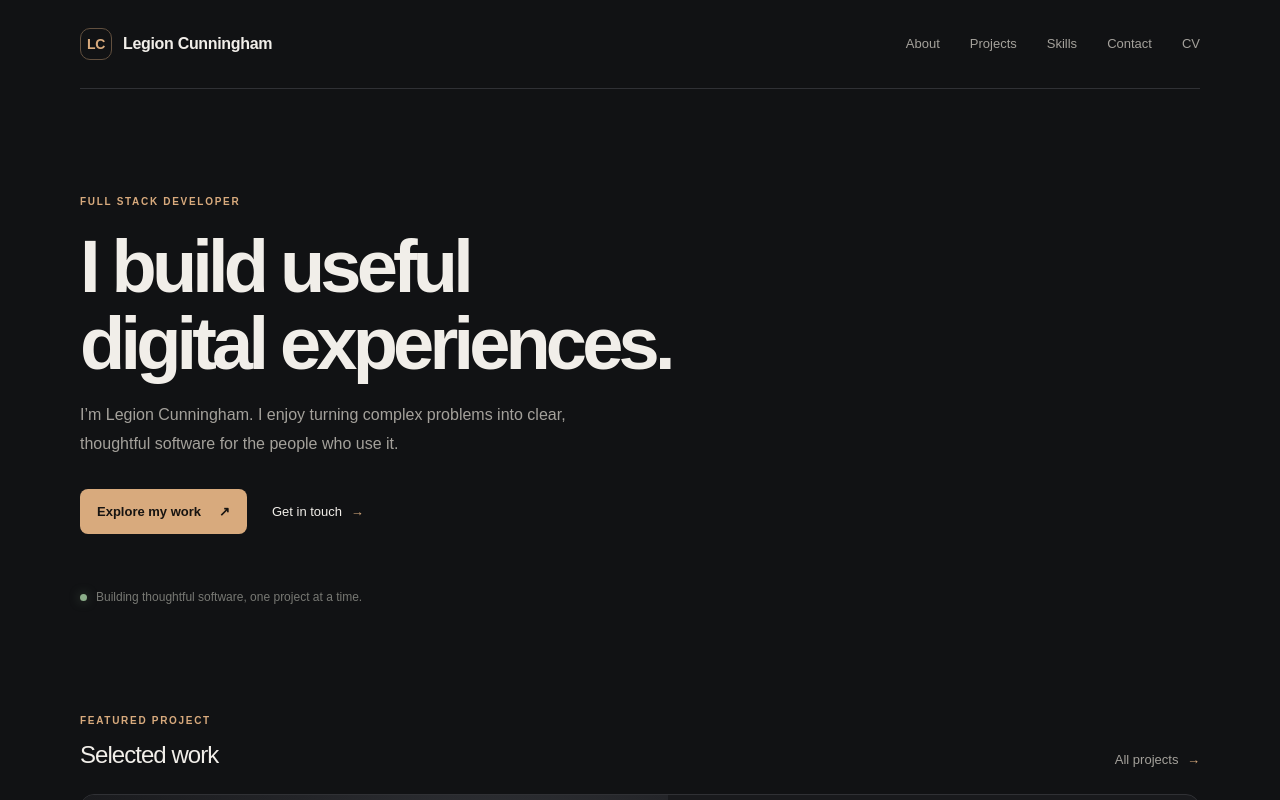
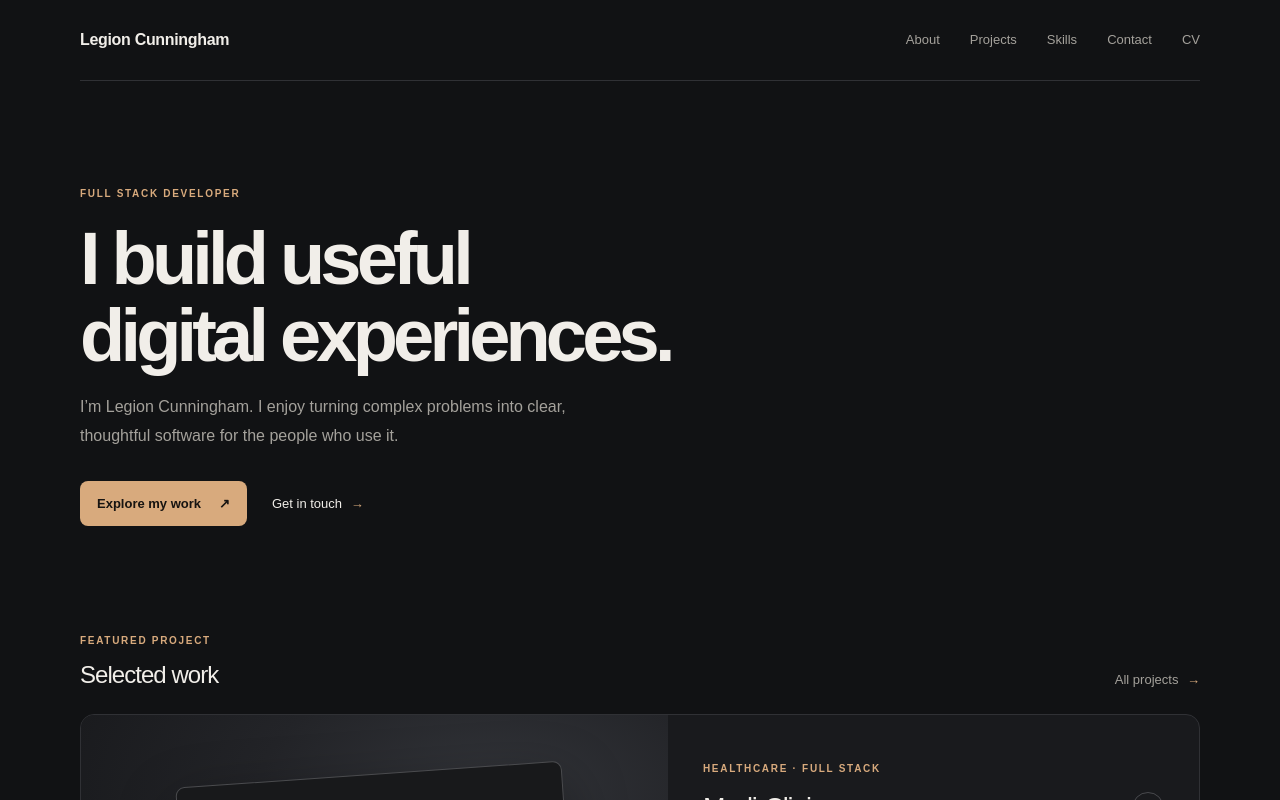
Before and after one commit to Legionaka/portfolio_v3, a Next.js app: page / in a window 1280 px wide. Shown: the top 800 px of the page. Built offline with nearby package versions, Linux system fonts and the light colour scheme.

Commit message:
style: simplify portfolio header and hero

```diff
--- a/src/app/layout.tsx
+++ b/src/app/layout.tsx
@@ -13,7 +13,7 @@ export default function RootLayout({ children }: Readonly<{ children: React.Reac
   return (
     <html lang="en"><body>
       <a className="skip-link" href="#main-content">Skip to content</a>
-      <header className="site-header"><Link className="brand" href="/" aria-label="Legion Cunningham home"><span className="brand-mark">LC</span><span>Legion Cunningham</span></Link><nav className="site-nav" aria-label="Main navigation">{navigation.map(([label, href]) => <Link key={href} href={href}>{label}</Link>)}</nav></header>
+      <header className="site-header"><Link className="brand" href="/" aria-label="Legion Cunningham home">Legion Cunningham</Link><nav className="site-nav" aria-label="Main navigation">{navigation.map(([label, href]) => <Link key={href} href={href}>{label}</Link>)}</nav></header>
       <div id="main-content">{children}</div>
       <footer className="site-footer"><span>Legion Cunningham · Portfolio</span><div><span>Full Stack Developer</span><Link href="/contact">Contact ↗</Link></div></footer>
     </body></html>
--- a/src/app/page.tsx
+++ b/src/app/page.tsx
@@ -8,7 +8,6 @@ export default function Home() {
         <h1 id="intro-title">I build useful<br className="desktop-break" /> digital experiences.</h1>
         <p className="hero-copy">I’m Legion Cunningham. I enjoy turning complex problems into clear, thoughtful software for the people who use it.</p>
         <div className="hero-actions"><Link className="button button-primary" href="/projects">Explore my work <span aria-hidden="true">↗</span></Link><Link className="text-link" href="/contact">Get in touch <span aria-hidden="true">→</span></Link></div>
-        <div className="hero-note"><span className="status-dot" /> Building thoughtful software, one project at a time.</div>
       </section>
       <section className="featured" aria-labelledby="featured-title">
         <div className="section-heading"><div><p className="eyebrow">FEATURED PROJECT</p><h2 id="featured-title">Selected work</h2></div><Link className="text-link" href="/projects">All projects <span aria-hidden="true">→</span></Link></div>
```
